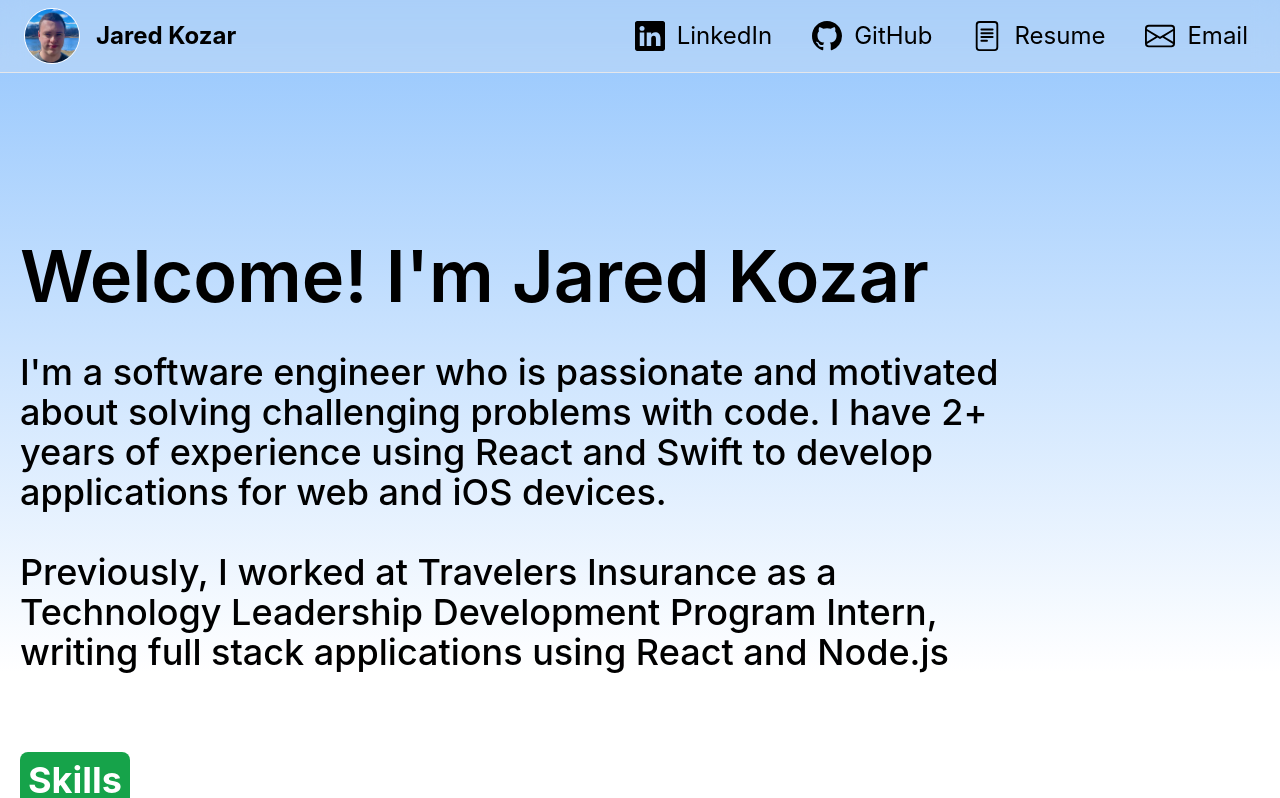
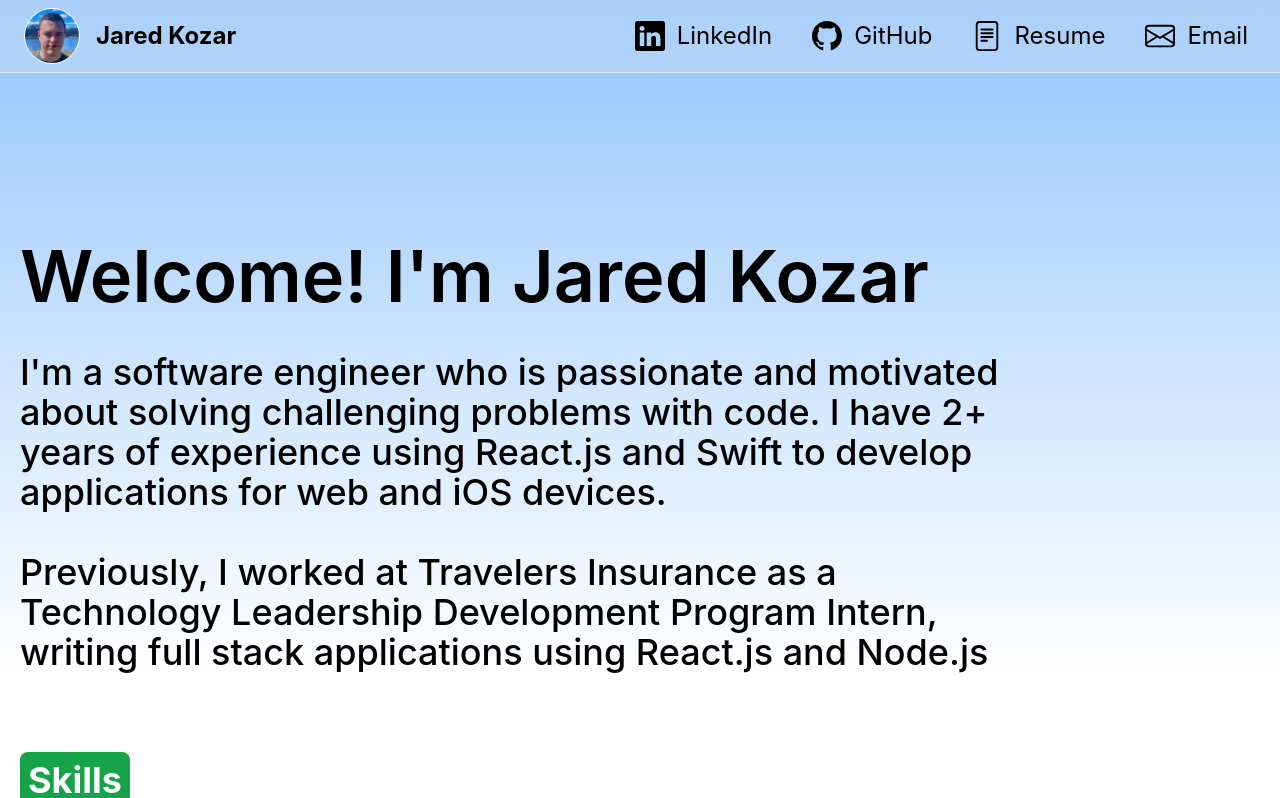
Before and after one commit to jaredrkozar/personal-site, a React (Create React App) app: page / in a window 1280 px wide. Shown: the top 798 px of the page. Built offline with nearby package versions, Linux system fonts and the light colour scheme.

Commit message:
spalling fixes

```diff
--- a/src/AboutMe.js
+++ b/src/AboutMe.js
@@ -5,9 +5,9 @@ function AboutMe() {
             <div className="h-full relative mr-10 md:mr-60 space-y-10 flex flex-col text-black dark:text-black">
                 <h1 className="md:text-7xl text-6xl font-semibold dark:text-white">Welcome! I'm Jared Kozar</h1>
 
-                <h1 className="md:text-4xl text-3xl font-medium dark:text-slate-300">I'm a software engineer who is passionate and motivated about solving challenging problems with code. I have 2+ years of experience using React and Swift to develop applications for web and iOS devices.</h1>
+                <h1 className="md:text-4xl text-3xl font-medium dark:text-slate-300">I'm a software engineer who is passionate and motivated about solving challenging problems with code. I have 2+ years of experience using React.js and Swift to develop applications for web and iOS devices.</h1>
 
-                <h1 className="md:text-4xl text-3xl font-medium dark:text-slate-300">Previously, I worked at Travelers Insurance as a Technology Leadership Development Program Intern, writing full stack applications using React and Node.js </h1>
+                <h1 className="md:text-4xl text-3xl font-medium dark:text-slate-300">Previously, I worked at Travelers Insurance as a Technology Leadership Development Program Intern, writing full stack applications using React.js and Node.js </h1>
             </div>
         </div>
      </div>
--- a/src/Skills.js
+++ b/src/Skills.js
@@ -64,7 +64,7 @@ function Skills() {
     <div className="relative w-full h-fit justify-center items-start">
         <div className="relative flex flex-row">
             <div className="relative mr-10 md:mr-20 flex flex-col">
-            <HeaderTextStyle title="Skills" bgStyle="bg-green-600 dark:bg-green-500" description="Below are some of the languages, libraries and tools I work with:"></HeaderTextStyle>
+            <HeaderTextStyle title="Skills" bgStyle="bg-green-600 dark:bg-green-600" description="Below are some of the languages, libraries and tools I work with:"></HeaderTextStyle>
 
             <TechList title="Languages" array={languagesList} colorStyles="bg-green-600/40 dark:bg-green-500/25" textStyles="text-green-700 dark:text-green-500"/>
             <TechList title="Frontend" array={frontEndList} colorStyles="bg-orange-600/40 dark:bg-orange-500/25" textStyles="text-orange-800 dark:text-orange-500"/>
```
